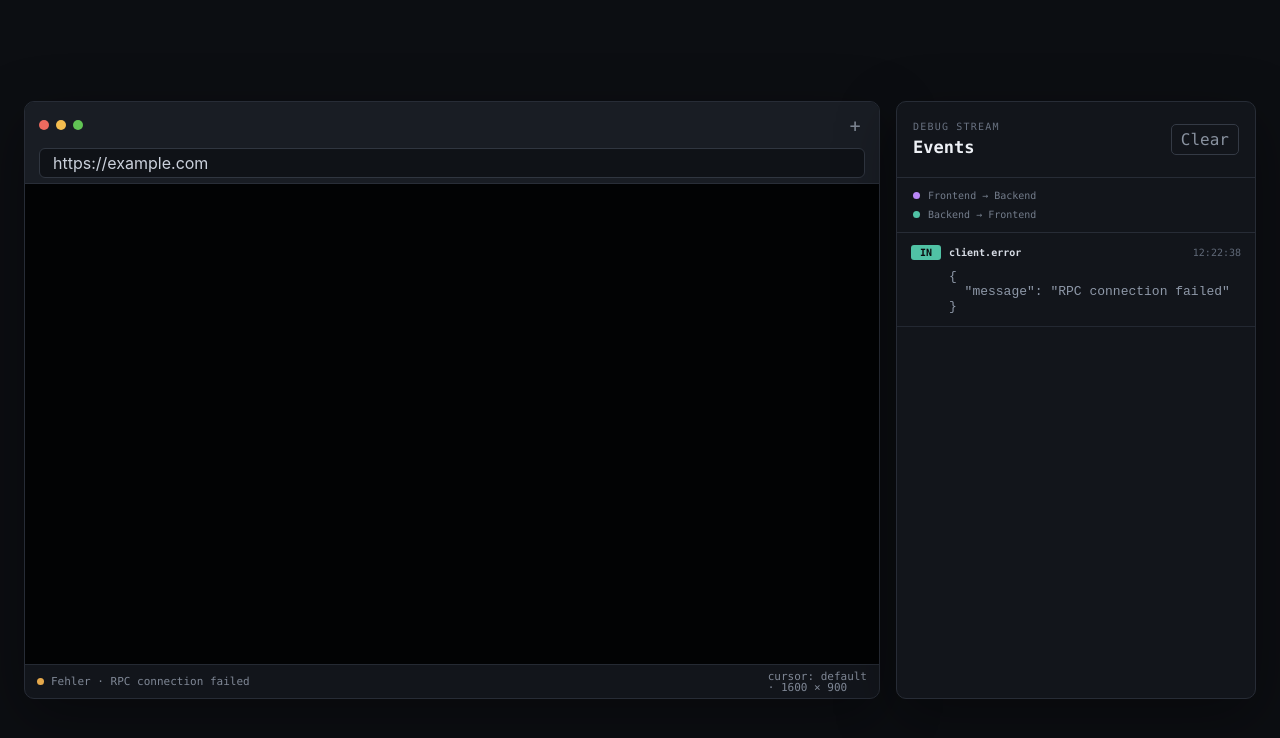
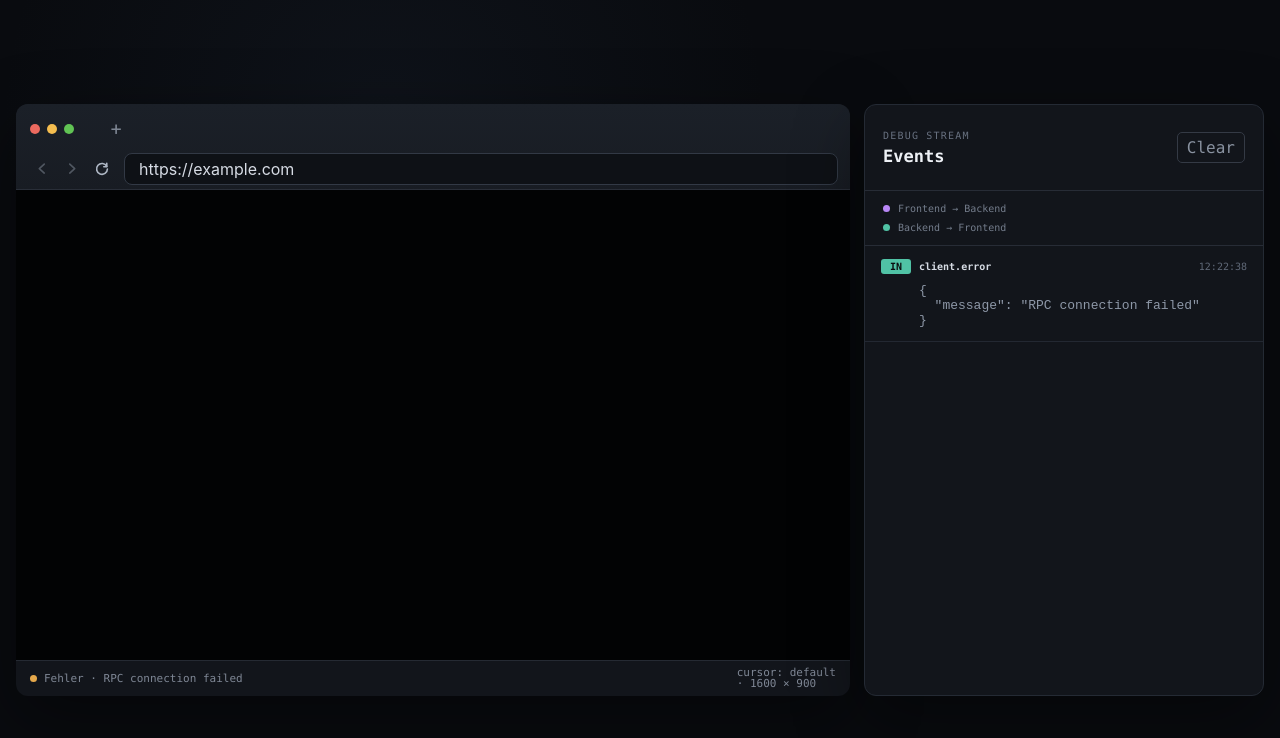
Before and after one commit to mathisarends/browsertunnel, a website built with Vite: page frontend/index.html in a window 1280 px wide. Built offline with nearby package versions, Linux system fonts and the light colour scheme; no server answers.

Commit message:
add browser navigation and polish frontend

```diff
--- a/frontend/index.html
+++ b/frontend/index.html
@@ -15,10 +15,33 @@
               <span></span>
               <span></span>
             </div>
-            <div id="tab-list" class="tab-list" role="tablist" aria-label="Browser-Tabs"></div>
-            <button id="new-tab" class="new-tab" type="button" aria-label="Neuen Tab öffnen">+</button>
+            <div class="tabs">
+              <div id="tab-list" class="tab-list" role="tablist" aria-label="Browser-Tabs"></div>
+              <button id="new-tab" class="new-tab" type="button" aria-label="Neuen Tab öffnen">+</button>
+            </div>
           </div>
           <div class="browser-bar">
+            <nav class="navigation-controls" aria-label="Seitennavigation">
+              <button id="nav-back" type="button" aria-label="Zurück" disabled>
+                <svg viewBox="0 0 20 20" aria-hidden="true">
+                  <path d="m12.5 4.5-5.5 5 5.5 5" />
+                </svg>
+              </button>
+              <button id="nav-forward" type="button" aria-label="Vor" disabled>
+                <svg viewBox="0 0 20 20" aria-hidden="true">
+                  <path d="m7.5 4.5 5.5 5-5.5 5" />
+                </svg>
+              </button>
+              <button id="nav-reload" type="button" aria-label="Neu laden" data-loading="false">
+                <svg class="reload-icon" viewBox="0 0 20 20" aria-hidden="true">
+                  <path d="M15.3 7.1A6 6 0 1 0 16 10" />
+                  <path d="M15.3 3.8v3.7H12" />
+                </svg>
+                <svg class="stop-icon" viewBox="0 0 20 20" aria-hidden="true">
+                  <path d="M6 6h8v8H6z" />
+                </svg>
+              </button>
+            </nav>
             <form id="address-form" class="address-form">
               <label class="visually-hidden" for="address-input">URL</label>
               <input
--- a/frontend/src/browser-view.ts
+++ b/frontend/src/browser-view.ts
@@ -18,6 +18,9 @@ export interface BrowserViewElements {
   cursorStatus: HTMLSpanElement;
   eventLog: HTMLOListElement;
   emptyLog: HTMLParagraphElement;
+  backButton: HTMLButtonElement;
+  forwardButton: HTMLButtonElement;
+  reloadButton: HTMLButtonElement;
 }
 
 interface BrowserViewActions {
@@ -26,11 +29,18 @@ interface BrowserViewActions {
   reportError(error: unknown): void;
 }
 
+interface NavigationState {
+  canGoBack: boolean;
+  canGoForward: boolean;
+  loading: boolean;
+}
+
 export class BrowserView {
   private tabs: BrowserTab[] = [];
   private latestFrame: string | undefined;
   private renderingFrame = false;
   private lastLoggedCursor: BrowserCursor | undefined;
+  private readonly navigationByTab = new Map<string, NavigationState>();
 
   constructor(
     private readonly elements: BrowserViewElements,
@@ -79,6 +89,10 @@ export class BrowserView {
       this.elements.activeTabStatus.textContent =
         `${active.title || "Neuer Tab"} · verbunden`;
     }
+    this.applyNavigationControls(
+      active ? this.navigationByTab.get(active.id) : undefined,
+      active !== undefined,
+    );
     this.renderTabs();
   }
 
@@ -161,6 +175,12 @@ export class BrowserView {
   private applyNavigation(
     event: Extract<BrowserEvent, { type: "browser.navigation" }>,
   ): void {
+    const navigation = {
+      canGoBack: event.canGoBack,
+      canGoForward: event.canGoForward,
+      loading: event.loading,
+    };
+    this.navigationByTab.set(event.tabId, navigation);
     this.tabs = this.tabs.map((tab) =>
       tab.id === event.tabId
         ? { ...tab, title: event.title, url: event.url }
@@ -170,8 +190,23 @@ export class BrowserView {
       this.elements.addressInput.value = event.url;
       this.elements.activeTabStatus.textContent =
         `${event.title || "Neuer Tab"} · ${event.loading ? "lädt" : "verbunden"}`;
+      this.applyNavigationControls(navigation, true);
     }
     this.renderTabs();
+  }
+
+  private applyNavigationControls(
+    navigation: NavigationState | undefined,
+    hasActiveTab: boolean,
+  ): void {
+    this.elements.backButton.disabled = !navigation?.canGoBack;
+    this.elements.forwardButton.disabled = !navigation?.canGoForward;
+    this.elements.reloadButton.disabled = !hasActiveTab;
+    const loading = navigation?.loading ?? false;
+    this.elements.reloadButton.dataset.loading = String(loading);
+    this.elements.reloadButton.ariaLabel = loading
+      ? "Laden abbrechen"
+      : "Neu laden";
   }
 
   private async renderLatestFrame(): Promise<void> {
--- a/frontend/src/main.ts
+++ b/frontend/src/main.ts
@@ -25,6 +25,9 @@ const elements: BrowserViewElements = {
   cursorStatus: requiredElement("#cursor-status"),
   eventLog: requiredElement("#event-log"),
   emptyLog: requiredElement("#empty-log"),
+  backButton: requiredElement("#nav-back"),
+  forwardButton: requiredElement("#nav-forward"),
+  reloadButton: requiredElement("#nav-reload"),
 };
 const addressForm = requiredElement<HTMLFormElement>("#address-form");
 const newTabButton = requiredElement<HTMLButtonElement>("#new-tab");
@@ -99,6 +102,22 @@ newTabButton.addEventListener("click", () => {
     .catch(reportError);
 });
 
+elements.backButton.addEventListener("click", () => {
+  void client.browser.nav.back().catch(reportError);
+});
+
+elements.forwardButton.addEventListener("click", () => {
+  void client.browser.nav.forward().catch(reportError);
+});
+
+elements.reloadButton.addEventListener("click", () => {
+  const request =
+    elements.reloadButton.dataset.loading === "true"
+      ? client.browser.nav.stop()
+      : client.browser.nav.reload();
+  void request.catch(reportError);
+});
+
 clearLogsButton.addEventListener("click", () => view.clearLog());
 void connect();
 
--- a/frontend/src/style.css
+++ b/frontend/src/style.css
@@ -1,7 +1,7 @@
 :root {
   color-scheme: dark;
   font-family: Inter, ui-sans-serif, system-ui, -apple-system, BlinkMacSystemFont, "Segoe UI", sans-serif;
-  background: #0c0e12;
+  background: #090b0f;
   color: #d8dce5;
 }
 
@@ -13,7 +13,12 @@ html,
 body {
   margin: 0;
   min-width: 320px;
-  min-height: 100%;
+  width: 100%;
+  height: 100%;
+  overflow: hidden;
+  background:
+    radial-gradient(circle at 30% 15%, rgb(43 58 82 / 16%), transparent 34%),
+    #090b0f;
 }
 
 button,
@@ -23,48 +28,61 @@ input {
 
 .workspace {
   display: grid;
-  grid-template-columns: minmax(0, 1fr) 360px;
-  gap: 16px;
-  width: min(1480px, 100%);
-  min-height: 100vh;
+  grid-template-columns: minmax(0, 1fr) minmax(350px, 400px);
+  gap: 14px;
+  width: 100%;
+  height: 100vh;
+  min-height: 0;
   margin-inline: auto;
-  padding: 24px;
+  padding: clamp(12px, 1.25vw, 24px);
   align-content: center;
+  align-items: stretch;
+  overflow: hidden;
 }
 
 .browser-panel,
 .log-panel {
   overflow: hidden;
+  min-height: 0;
   background: #12151b;
-  border: 1px solid #272c36;
-  border-radius: 10px;
-  box-shadow: 0 18px 60px rgb(0 0 0 / 35%);
+  border-radius: 12px;
+  box-shadow: 0 22px 70px rgb(0 0 0 / 42%);
+}
+
+.browser-panel {
+  border: 0;
+}
+
+.log-panel {
+  border: 1px solid #242a34;
 }
 
 .browser-chrome {
-  background: #191d24;
+  background: linear-gradient(#1b2028, #181c23);
 }
 
 .tab-strip {
   display: flex;
-  align-items: center;
+  align-items: flex-end;
   gap: 10px;
-  height: 40px;
-  padding: 7px 10px 0 14px;
+  height: 42px;
+  padding: 8px 12px 0 14px;
 }
 
 .browser-bar {
   display: grid;
-  grid-template-columns: minmax(0, 1fr);
+  grid-template-columns: auto minmax(0, 1fr);
   align-items: center;
-  height: 42px;
-  padding: 6px 14px;
+  gap: 8px;
+  height: 44px;
+  padding: 7px 12px;
   border-bottom: 1px solid #292e38;
 }
 
 .window-controls {
   display: flex;
   flex: 0 0 58px;
+  align-self: center;
   gap: 7px;
 }
 
@@ -87,10 +105,19 @@ input {
   background: #61c454;
 }
 
+.tabs {
+  display: flex;
+  overflow: hidden;
+  align-items: center;
+  flex: 1;
+  min-width: 0;
+  height: 34px;
+}
+
 .tab-list {
   display: flex;
   overflow-x: auto;
-  flex: 1;
+  flex: 0 1 auto;
   min-width: 0;
   gap: 3px;
   scrollbar-width: none;
@@ -102,12 +129,13 @@ input {
   align-items: center;
   gap: 7px;
   flex: 0 1 210px;
+  width: 210px;
   min-width: 110px;
   max-width: 230px;
-  height: 33px;
+  height: 34px;
   padding: 0 5px 0 11px;
-  color: #8f97a4;
-  background: #15181e;
+  color: #919aa8;
+  background: rgb(12 15 20 / 45%);
   border: 1px solid transparent;
   border-bottom: 0;
   border-radius: 7px 7px 0 0;
@@ -116,9 +144,9 @@ input {
 }
 
 .browser-tab[aria-selected="true"] {
-  color: #e0e4eb;
-  background: #242932;
-  border-color: #303641;
+  color: #eef1f6;
+  background: #292f39;
+  border-color: #353c48;
 }
 
 .browser-tab:focus-visible {
@@ -134,7 +162,7 @@ input {
 
 .browser-tab > span {
   overflow: hidden;
-  font-size: 11px;
+  font-size: 12px;
   text-overflow: ellipsis;
   white-space: nowrap;
 }
@@ -161,6 +189,8 @@ input {
   flex: 0 0 28px;
   width: 28px;
   height: 28px;
+  margin-left: 4px;
+  margin-bottom: 2px;
   font-size: 20px;
 }
 
@@ -174,14 +204,67 @@ input {
   min-width: 0;
 }
 
+.navigation-controls {
+  display: flex;
+  align-items: center;
+  gap: 2px;
+}
+
+.navigation-controls button {
+  display: grid;
+  place-items: center;
+  width: 28px;
+  height: 28px;
+  padding: 0;
+  color: #aeb7c4;
+  background: transparent;
+  border: 0;
+  border-radius: 50%;
+  cursor: pointer;
+}
+
+.navigation-controls svg {
+  width: 18px;
+  height: 18px;
+  fill: none;
+  stroke: currentcolor;
+  stroke-linecap: round;
+  stroke-linejoin: round;
+  stroke-width: 1.8;
+}
+
+.navigation-controls button:hover:not(:disabled) {
+  color: #f0f3f7;
+  background: #303640;
+}
+
+.navigation-controls button:focus-visible {
+  outline: 2px solid #6797ff;
+  outline-offset: 1px;
+}
+
+.navigation-controls button:disabled {
+  color: #505761;
+  cursor: default;
+}
+
+.stop-icon,
+.navigation-controls button[data-loading="true"] .reload-icon {
+  display: none;
+}
+
+.navigation-controls button[data-loading="true"] .stop-icon {
+  display: inline;
+}
+
 .address-form input {
   width: 100%;
-  height: 30px;
-  padding: 0 13px;
-  color: #cbd1dc;
-  background: #0f1217;
-  border: 1px solid #303640;
-  border-radius: 6px;
+  height: 32px;
+  padding: 0 14px;
+  color: #d6dbe4;
+  background: #0e1116;
+  border: 1px solid #323945;
+  border-radius: 8px;
   outline: none;
 }
 
@@ -207,8 +290,8 @@ input {
   display: flex;
   justify-content: space-between;
   align-items: center;
-  height: 34px;
-  padding: 0 12px;
+  height: 36px;
+  padding: 0 14px;
   color: #7f8795;
   font: 11px/1 ui-monospace, SFMono-Regular, Consolas, monospace;
   border-top: 1px solid #252a33;
@@ -237,7 +320,7 @@ input {
   display: flex;
   flex-direction: column;
   min-height: 0;
-  max-height: 716px;
+  max-height: none;
   font-family: ui-monospace, SFMono-Regular, Consolas, monospace;
 }
 
@@ -245,8 +328,8 @@ input {
   display: flex;
   align-items: center;
   justify-content: space-between;
-  min-height: 76px;
-  padding: 14px 16px;
+  min-height: 86px;
+  padding: 16px 18px;
   border-bottom: 1px solid #272c36;
 }
 
@@ -281,7 +364,7 @@ input {
 .log-legend {
   display: grid;
   gap: 8px;
-  padding: 12px 16px;
+  padding: 12px 18px;
   color: #747d8c;
   font-size: 10px;
   border-bottom: 1px solid #272c36;
@@ -305,6 +388,7 @@ input {
 
 .event-log {
   overflow-y: auto;
+  overscroll-behavior: contain;
   flex: 1;
   min-height: 0;
   margin: 0;
@@ -313,7 +397,7 @@ input {
 }
 
 .log-entry {
-  padding: 12px 14px;
+  padding: 13px 16px;
   border-bottom: 1px solid #232832;
 }
 
```
